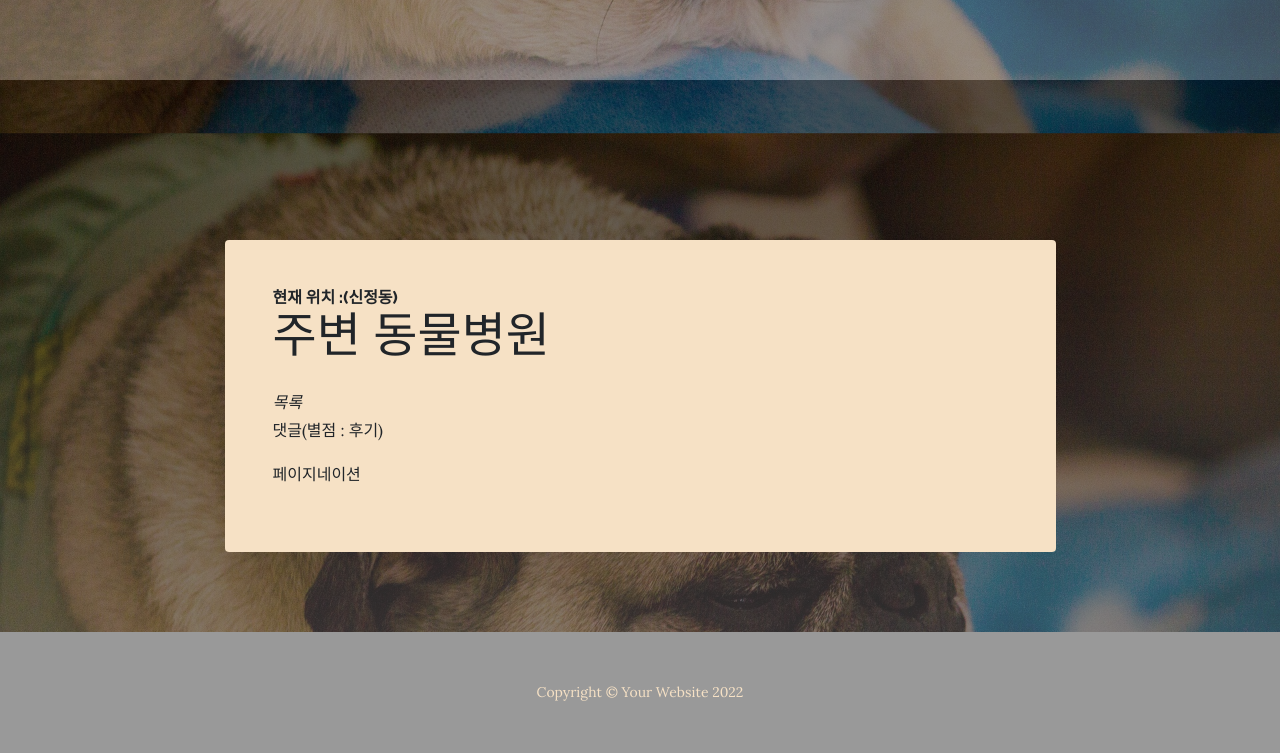
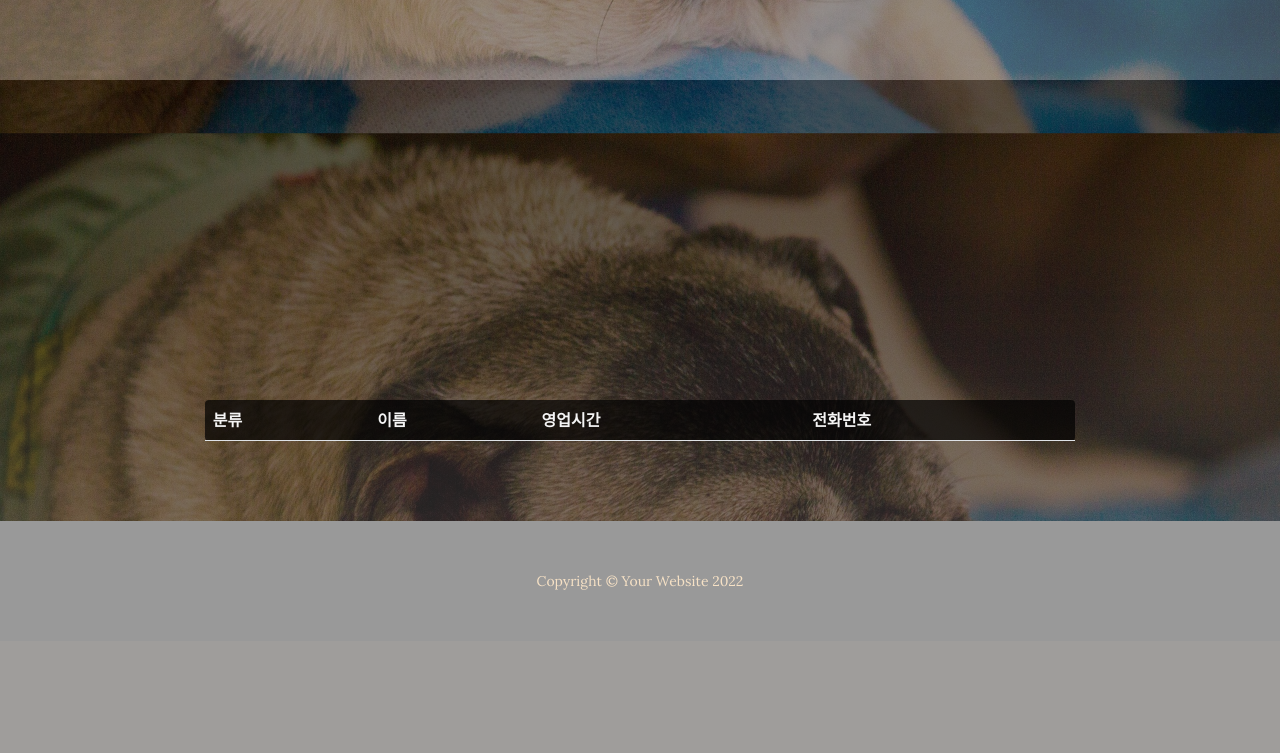
Before and after one commit to Jinsol-Dev/W1, a Flask app: page /petcafe in a window 1280 px wide. Shown: the part 720-1473 px from the top of the page. After the commit the page ends 1310 px from the top, so only its background shows below. Run offline with Flask 2, Linux system fonts and the light colour scheme; lists and menus that the app fills with data are empty; some libraries are stand-ins or nearby versions; some web fonts are replaced.

Commit message:
호환, 모달창 띄우기

```diff
--- a/app.py
+++ b/app.py
@@ -115,23 +115,18 @@ def petcafe_get():
 
 
   # 지현
-@app.route('/petcafe/suwon')
-def petcafe_suwon():
+@app.route('/gyunggi')
+def petcafe_Gyeonggi():
   return render_template('petcafe.html')
 
-@app.route("/petcafe/suwon", methods=["POST"])
-def petcafe_suwon_post():
-
-  doc={
-  }
-
-  db.mars.insert_one(doc)
+@app.route("/gyunggi", methods=["POST"])
+def petcafe_Gyeonggi_post():
   return jsonify({'msg': '완료!'})
 
-@app.route("/petcafe/suwon", methods=["GET"])
-def petcafe_suwon_get():
-  all_article = list(db.article.find({},{'_id':False}))
-  return jsonify({'orders': all_article})
+@app.route("/gyunggi_get", methods=["GET"])
+def petcafe_Gyeonggi_get():
+  petcafe_list = list(db.petcafe.find({}, {'_id': False}))
+  return jsonify({'petcafes': petcafe_list})
 
 
 # 진솔
--- a/static/css/petcafe_styles.css
+++ b/static/css/petcafe_styles.css
@@ -0,0 +1,17 @@
+.table {
+  width: 68%;
+  margin: auto auto 5rem auto;
+  background-color: rgba(0, 0, 0, 0.7);
+  border-radius: 4px;
+  color: whitesmoke;
+}
+
+.cafeList:link {
+
+}
+
+.cafeList:hover {
+  background-color: whitesmoke;
+  color: black;
+
+}
--- a/static/js/petcafe_scripts.js
+++ b/static/js/petcafe_scripts.js
@@ -25,7 +25,7 @@ var map = new kakao.maps.Map(mapContainer, mapOption)
 var ps = new kakao.maps.services.Places()
 
 // 키워드로 장소를 검색합니다
-ps.keywordSearch('진접 애견 카페', placesSearchCB)
+ps.keywordSearch('경기도 애견 카페', placesSearchCB)
 
 // 키워드 검색 완료 시 호출되는 콜백함수 입니다
 function placesSearchCB(data, status, pagination) {
@@ -61,3 +61,41 @@ function displayMarker(place) {
     infowindow.open(map, marker)
   })
 }
+
+
+
+$(document).ready(function () {
+  show()
+})
+
+function show() {
+  $.ajax({
+      type: "GET",
+      url: '/gyunggi_get',
+      data: {},
+      success: function (response) {
+          let rows = response['petcafes']
+          for (let i = 0; i < rows.length; i++) {
+              let name = rows[i]['name']
+              let time = rows[i]['time']
+              let phone = rows[i]['phone']
+              let category = rows[i]['category']
+
+              let temp_html = `<tr class="cafeList" onclick="showModal()">
+                        <th scope="row">${category}</th>
+                        <td>${name}</td>
+                        <td>${time}</td>
+                        <td>${phone}</td>
+                      </tr>`
+              $('#list').append(temp_html)
+          }
+      }
+  })
+}
+
+
+
+
+function showModal(){
+  $("#myModal").modal("show");
+}
--- a/templates/petcafe.html
+++ b/templates/petcafe.html
@@ -26,6 +26,14 @@
     />
     <!-- Core theme CSS (includes Bootstrap)-->
     <link href="/static/css/styles.css" rel="stylesheet"/>
+    <link href="/static/css/petcafe_styles.css" rel="stylesheet"/>
+    <script src="https://ajax.googleapis.com/ajax/libs/jquery/3.5.1/jquery.min.js"></script>
+    <script src="https://cdn.jsdelivr.net/npm/@popperjs/core@2.11.6/dist/umd/popper.min.js"
+            integrity="sha384-oBqDVmMz9ATKxIep9tiCxS/Z9fNfEXiDAYTujMAeBAsjFuCZSmKbSSUnQlmh/jp3"
+            crossorigin="anonymous"></script>
+    <script src="https://cdn.jsdelivr.net/npm/bootstrap@5.2.2/dist/js/bootstrap.min.js"
+            integrity="sha384-IDwe1+LCz02ROU9k972gdyvl+AESN10+x7tBKgc9I5HFtuNz0wWnPclzo6p9vxnk"
+            crossorigin="anonymous"></script>
 </head>
 <body>
 <header>
@@ -62,7 +70,7 @@
               <a class="nav-link text-uppercase" href="/">홈</a>
             </li>
             <li class="nav-item px-lg-4">
-              <a class="nav-link text-uppercase" href="/petcafe">
+              <a class="nav-link text-uppercase" href="/gyunggi">
                 우리동네 애견시설
               </a>
             </li>
@@ -83,28 +91,37 @@
         <div id="map" style="width:100%;height:600px;">
         <!--지도 위치-->
         </div>
-        <div class="about-heading-content">
-            <div class="row">
-                <div class="col-xl-9 col-lg-10 mx-auto">
-                    <div class="bg-faded rounded p-5">
-                        <h2 class="section-heading mb-4">
-                  <span class="section-heading-upper">
-                    현재 위치 :(신정동)
-                  </span>
-                            <span class="section-heading-lower">주변 동물병원</span>
-                        </h2>
-                        <p></p>
-                        <p class="mb-0">
-                            <em>목록</em>
-                        <p>댓글(별점 : 후기)</p>
-                        <p>페이지네이션</p>
-                        </p>
-                    </div>
-                </div>
-            </div>
-        </div>
     </div>
 </section>
+  <table class="table">
+    <thead>
+    <tr>
+        <th scope="col">분류</th>
+        <th scope="col">이름</th>
+        <th scope="col">영업시간</th>
+        <th scope="col">전화번호</th>
+    </tr>
+    </thead>
+    <tbody id="list">
+    </tbody>
+  </table>
+  <div class="modal" id="myModal" tabindex="-1">
+    <div class="modal-dialog">
+      <div class="modal-content">
+        <div class="modal-header">
+          <h5 class="modal-title">Modal title</h5>
+          <button type="button" class="btn-close" data-bs-dismiss="modal" aria-label="Close"></button>
+        </div>
+        <div class="modal-body">
+          <p>Modal body text goes here.</p>
+        </div>
+        <div class="modal-footer">
+          <button type="button" class="btn btn-secondary" data-bs-dismiss="modal">Close</button>
+          <button type="button" class="btn btn-primary">Save changes</button>
+        </div>
+      </div>
+    </div>
+  </div>
 <footer class="footer text-faded text-center py-5">
     <div class="container">
         <p class="m-0 small">Copyright &copy; Your Website 2022</p>
@@ -115,6 +132,6 @@
 <!-- Core theme JS-->
 <script type="text/javascript"
         src="//dapi.kakao.com/v2/maps/sdk.js?appkey=545cc96d09786ffe845c61f5ffc02352&libraries=services,clusterer,drawing"></script>
-<script src="js/petcafe_scripts.js"></script>
+<script src="/static/js/petcafe_scripts.js"></script>
 </body>
 </html>
```
